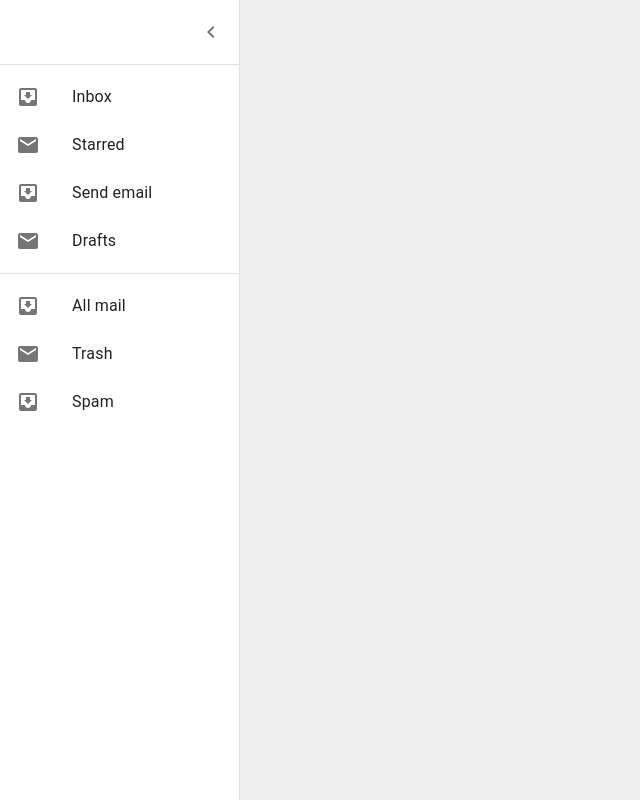
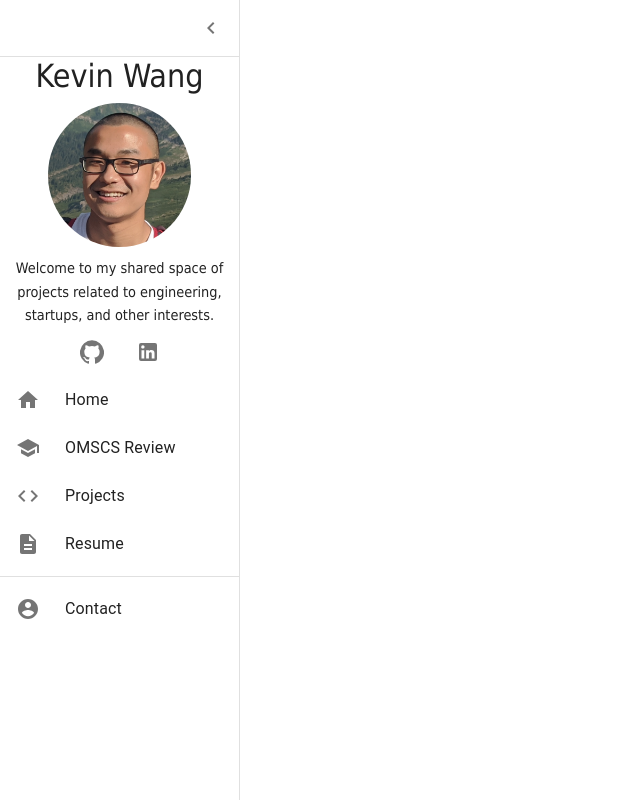
Before and after one commit to kevwang/kevin-wang-app, a Gatsby site: page /test in a window 1280 px wide. Both pictures are taken after a click on the button 36 px from the left and 32 px from the top of the page. Shown: the whole page, without its empty margins (0-640 px from the left). Built offline with nearby package versions, Linux system fonts and the light colour scheme; Gatsby itself is replaced by a stand-in of ours; a web font is replaced by a local one.

Commit message:
Sidebar controls and reponsiveness added

```diff
--- a/gatsby-config.js
+++ b/gatsby-config.js
@@ -1,5 +1,5 @@
 require('dotenv').config({
-  path: `.env.${process.env.NODE_ENV}`,
+  path: '.env',
 })
 
 const contentfulConfig = {
@@ -25,9 +25,9 @@ if (!spaceId || !accessToken) {
 
 module.exports = {
   siteMetadata: {
-    title: 'Gatsby Contentful starter',
+    title: 'Kevin Wang',
   },
-  pathPrefix: '/gatsby-contentful-starter',
+  pathPrefix: '/kevin-wang-app',
   plugins: [
     'gatsby-plugin-postcss',
     'gatsby-transformer-remark',
--- a/gatsby-node.js
+++ b/gatsby-node.js
@@ -5,8 +5,7 @@ exports.createPages = ({ graphql, actions }) => {
   const { createPage } = actions
 
   return new Promise((resolve, reject) => {
-    // const blogPost = path.resolve('./src/templates/blog-post.js')
-    const blogPost = path.resolve('./src/templates/blog-post-test.js')
+    const blogPost = path.resolve('./src/templates/blog-post.js')
 
     resolve(
       graphql(
--- a/src/components/base.css
+++ b/src/components/base.css
@@ -2,7 +2,7 @@
   font-family: "Nunito";
   font-weight: 400;
   font-style: normal;
-  src: url('/fonts/nunito-sans-v6-latin-regular.woff2') format('woff2');
+  src:  url('/fonts/nunito-sans-v16-latin-regular.woff2') format('woff2');
   font-display: swap;
 }
 
@@ -11,8 +11,6 @@ body {
   font-size: 1em;
   line-height: 1.65;
   color: #373F49;
-  /*@apply bg-purple-100;*/
-  background: #eee;
   margin: 0;
 }
 
--- a/src/components/container.js
+++ b/src/components/container.js
@@ -1,5 +1,17 @@
 import React from 'react'
 
 export default ({ children }) => (
-  <div style={{ maxWidth: 1180, margin: '0 auto' }}>{children}</div>
+  <div style={{
+    background: '#fff',
+    maxWidth: '900px',
+    padding: '8%',
+    paddingTop: '0px',
+    paddingBottom: '0px',
+    margin: 'auto',
+    borderStyle: 'solid',
+    borderWidth: '1px',
+    borderColor: '#00000012',
+    borderTopStyle: 'none' }}>
+      {children}
+  </div>
 )
--- a/src/components/hero.module.css
+++ b/src/components/hero.module.css
@@ -10,7 +10,7 @@
     Ensure golden ratio for the hero size while limiting it to some extend to
     the viewport width
   */
-  height: 61.8vh;
+  height: 35vh;
   max-height: 400px;
 }
 
--- a/src/components/sidebar.js
+++ b/src/components/sidebar.js
@@ -1,12 +1,9 @@
 import React from 'react';
 import clsx from 'clsx';
+import { Link } from 'gatsby'
 import { makeStyles, useTheme } from '@material-ui/core/styles';
 import Drawer from '@material-ui/core/Drawer';
-import AppBar from '@material-ui/core/AppBar';
-import Toolbar from '@material-ui/core/Toolbar';
 import List from '@material-ui/core/List';
-import CssBaseline from '@material-ui/core/CssBaseline';
-import Typography from '@material-ui/core/Typography';
 import Divider from '@material-ui/core/Divider';
 import IconButton from '@material-ui/core/IconButton';
 import MenuIcon from '@material-ui/icons/Menu';
@@ -15,8 +12,14 @@ import ChevronRightIcon from '@material-ui/icons/ChevronRight';
 import ListItem from '@material-ui/core/ListItem';
 import ListItemIcon from '@material-ui/core/ListItemIcon';
 import ListItemText from '@material-ui/core/ListItemText';
-import InboxIcon from '@material-ui/icons/MoveToInbox';
-import MailIcon from '@material-ui/icons/Mail';
+import Avatar from '@material-ui/core/Avatar';
+import Home from '@material-ui/icons/Home'; // Home / About
+import SchoolIcon from '@material-ui/icons/School'; // OMSCS
+import CodeIcon from '@material-ui/icons/Code'; // Projects
+import DescriptionIcon from '@material-ui/icons/Description'; // Resume
+import AccountCircleIcon from '@material-ui/icons/AccountCircle'; // Contact
+import GitHubIcon from '@material-ui/icons/GitHub'; // Github
+import LinkedInIcon from '@material-ui/icons/LinkedIn'; // LinkedIn
 
 const drawerWidth = 240;
 
@@ -40,19 +43,35 @@ const useStyles = makeStyles((theme) => ({
     }),
   },
   menuButton: {
-    // marginRight: 36,
-    width: '100%',
-    justifyContent: 'left',
+    marginLeft: 0,
+    borderRadius: '20%',
+    [theme.breakpoints.down('xs')]: {
+      backgroundColor: '#DFDFDF85',
+      '&:hover': {
+        background: "#FFFFFF75",
+      },
+    }
+  },
+  menuButtonHovered: {
+    backgroundColor: '#000000',
   },
   hide: {
     display: 'none',
   },
   drawer: {
+    backgroundColor: 'transparent',
+    overflow: 'hidden',
     width: drawerWidth,
     flexShrink: 0,
     whiteSpace: 'nowrap',
+    [theme.breakpoints.down('xs')]: {
+      borderRight: 'none',
+    },
   },
   drawerOpen: {
+    backgroundColor: '#FFF',
+    borderRight: '1px solid rgba(0, 0, 0, 0.12)',
+    overflow: 'hidden',
     width: drawerWidth,
     transition: theme.transitions.create('width', {
       easing: theme.transitions.easing.sharp,
@@ -64,31 +83,48 @@ const useStyles = makeStyles((theme) => ({
       easing: theme.transitions.easing.sharp,
       duration: theme.transitions.duration.leavingScreen,
     }),
-    overflowX: 'hidden',
+    overflow: 'hidden',
     width: theme.spacing(7) + 1,
-    [theme.breakpoints.up('sm')]: {
-      width: theme.spacing(9) + 1,
-    },
   },
   toolbar: {
     display: 'flex',
-    alignItems: 'center',
+    padding: 4,
+  },
+  toolbarOpen: {
     justifyContent: 'flex-end',
-    //padding: theme.spacing(0, 1),
-    padding: 4,
-    // necessary for content to be below app bar
-    ...theme.mixins.toolbar,
+  },
+  toolbarClose: {
+    justifyContent: 'center',
   },
   content: {
     flexGrow: 1,
     padding: theme.spacing(3),
   },
+  icon: {
+    minWidth: 0,
+    marginTop: 4,
+    marginBottom: 4,
+  },
+  listText: {
+    marginLeft: 25,
+    marginTop: 0,
+    marginBottom: 0,
+  },
+
+  /**
+   * The following styles are for the small screen breakpoint
+   */
+  hideOnXS: {
+    [theme.breakpoints.down('xs')]: {
+      display: 'none',
+    },
+  }
 }));
 
 export default function MiniDrawer() {
-  const classes = useStyles();
+  const [open, setOpen] = React.useState(false);
   const theme = useTheme();
-  const [open, setOpen] = React.useState(false);
+  const classes = useStyles(open);
 
   const handleDrawerOpen = () => {
     setOpen(true);
@@ -97,7 +133,17 @@ export default function MiniDrawer() {
   const handleDrawerClose = () => {
     setOpen(false);
   };
-
+/**
+ * *Make the parent display not flex
+ * *take away the background color
+ * *display none for all children except toolbar
+ * take away border
+ * *apply background color to button
+ * change padding
+ * translate and scale (transform)
+ *
+ * *change toolbox CSS to account for closed vs open
+ */
   return (
       <Drawer
         variant="permanent"
@@ -106,19 +152,24 @@ export default function MiniDrawer() {
           [classes.drawerClose]: !open,
         })}
         classes={{
-          paper: clsx({
+          paper: clsx(classes.drawer, {
             [classes.drawerOpen]: open,
             [classes.drawerClose]: !open,
           }),
+
         }}
       >
-        <div className={classes.toolbar}>
+        <div className={clsx(classes.toolbar, {
+          [classes.toolbarOpen]: open,
+          [classes.toolbarClose]: !open,
+        })}>
           <IconButton
             color="0x000000"
             onClick={handleDrawerOpen}
             edge="start"
             className={clsx(classes.menuButton, {
               [classes.hide]: open,
+              // [classes.menuButtonHovered]: this.state.hovered,
             })}
           >
             <MenuIcon />
@@ -131,23 +182,87 @@ export default function MiniDrawer() {
             {theme.direction === 'rtl' ? <ChevronRightIcon /> : <ChevronLeftIcon />}
           </IconButton>
         </div>
-        <Divider />
-        <List>
-          {['Inbox', 'Starred', 'Send email', 'Drafts'].map((text, index) => (
-            <ListItem button key={text}>
-              <ListItemIcon>{index % 2 === 0 ? <InboxIcon /> : <MailIcon />}</ListItemIcon>
-              <ListItemText primary={text} />
+        <Divider className={clsx({ [classes.hideOnXS]: !open})}/>
+        <div style={{
+          display: open ? 'flex' : 'none',
+          flexDirection: 'column',
+          justifyContent: 'center',
+        }}>
+          <h3 style={{ textAlign: 'center' }}>Kevin Wang</h3>
+          <div style={{margin: '0 auto', width: '60%'}}>
+            <Avatar style={{width: '100%', height: 'auto'}} alt='Kevin Wang' src='/avatar.png' />
+          </div>
+          <p style={{
+            fontSize: '0.9em',
+            width: drawerWidth - 20,
+            margin: 'auto',
+            textAlign: 'center',
+            whiteSpace: 'normal',
+            marginBottom: 0,
+            marginTop: 10
+          }}>
+            Welcome to my shared space of projects related to engineering, startups, and other interests.
+          </p>
+          <div style={{ // Wrapper for Github and Linkedin icons
+            display: 'flex',
+            margin: '0 auto',
+            marginBottom: -8,
+          }}>
+            <ListItem button key={'Github'}>
+              <ListItemIcon className={classes.icon}><GitHubIcon /></ListItemIcon>
             </ListItem>
-          ))}
+            <ListItem button key={'LinkedIn'}>
+              <ListItemIcon className={classes.icon}><LinkedInIcon /></ListItemIcon>
+            </ListItem>
+          </div>
+        </div>
+        <List className={clsx({ [classes.hideOnXS]: !open})}>
+          <Link to="/">
+            <ListItem button key={'Home'}>
+              <ListItemIcon className={classes.icon}><Home /></ListItemIcon>
+              <ListItemText
+                primary={'Home'}
+                className={clsx(classes.listText, {
+                  [classes.hide]: !open,
+                })}
+              />
+            </ListItem>
+          </Link>
+          <ListItem button key={'OMSCS Review'}>
+            <ListItemIcon className={classes.icon}><SchoolIcon /></ListItemIcon>
+            <ListItemText primary={'OMSCS Review'}
+              className={clsx(classes.listText, {
+                [classes.hide]: !open,
+              })}
+            />
+          </ListItem>
+          <ListItem button key={'Projects'}>
+            <ListItemIcon className={classes.icon}><CodeIcon /></ListItemIcon>
+            <ListItemText primary={'Projects'}
+              className={clsx(classes.listText, {
+                [classes.hide]: !open,
+              })}
+            />
+          </ListItem>
+          <ListItem button key={'Resume'}>
+            <ListItemIcon className={classes.icon}><DescriptionIcon /></ListItemIcon>
+            <ListItemText primary={'Resume'}
+              className={clsx(classes.listText, {
+                [classes.hide]: !open,
+              })}
+            />
+          </ListItem>
         </List>
-        <Divider />
-        <List>
-          {['All mail', 'Trash', 'Spam'].map((text, index) => (
-            <ListItem button key={text}>
-              <ListItemIcon>{index % 2 === 0 ? <InboxIcon /> : <MailIcon />}</ListItemIcon>
-              <ListItemText primary={text} />
-            </ListItem>
-          ))}
+        <Divider className={clsx({ [classes.hideOnXS]: !open})} />
+        <List className={clsx({ [classes.hideOnXS]: !open})}>
+          <ListItem button key={'Contact'}>
+            <ListItemIcon className={classes.icon}><AccountCircleIcon /></ListItemIcon>
+            <ListItemText primary={'Contact'}
+              className={clsx(classes.listText, {
+                [classes.hide]: !open,
+              })}
+            />
+          </ListItem>
         </List>
       </Drawer>
   );
```
Also changed, not shown: src/components/feed.js (added, +19 -0 lines), src/components/root.js (+33 -22 lines), src/templates/blog-post.js (+27 -11 lines), src/fonts/nunito-v16-latin-regular.woff2 (added), static/avatar.png (added), static/nunito-v16-latin-regular.woff2 (added).
